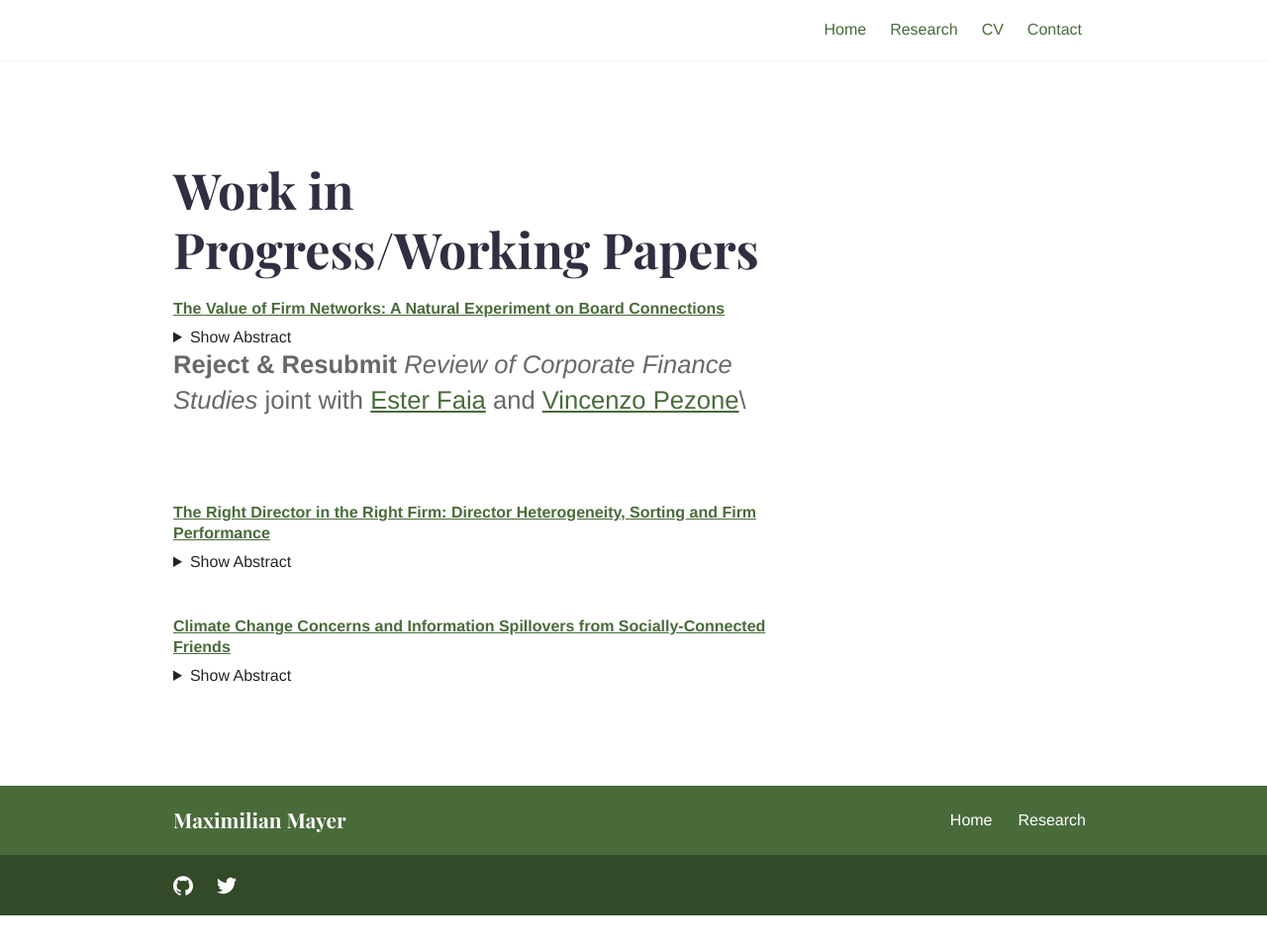
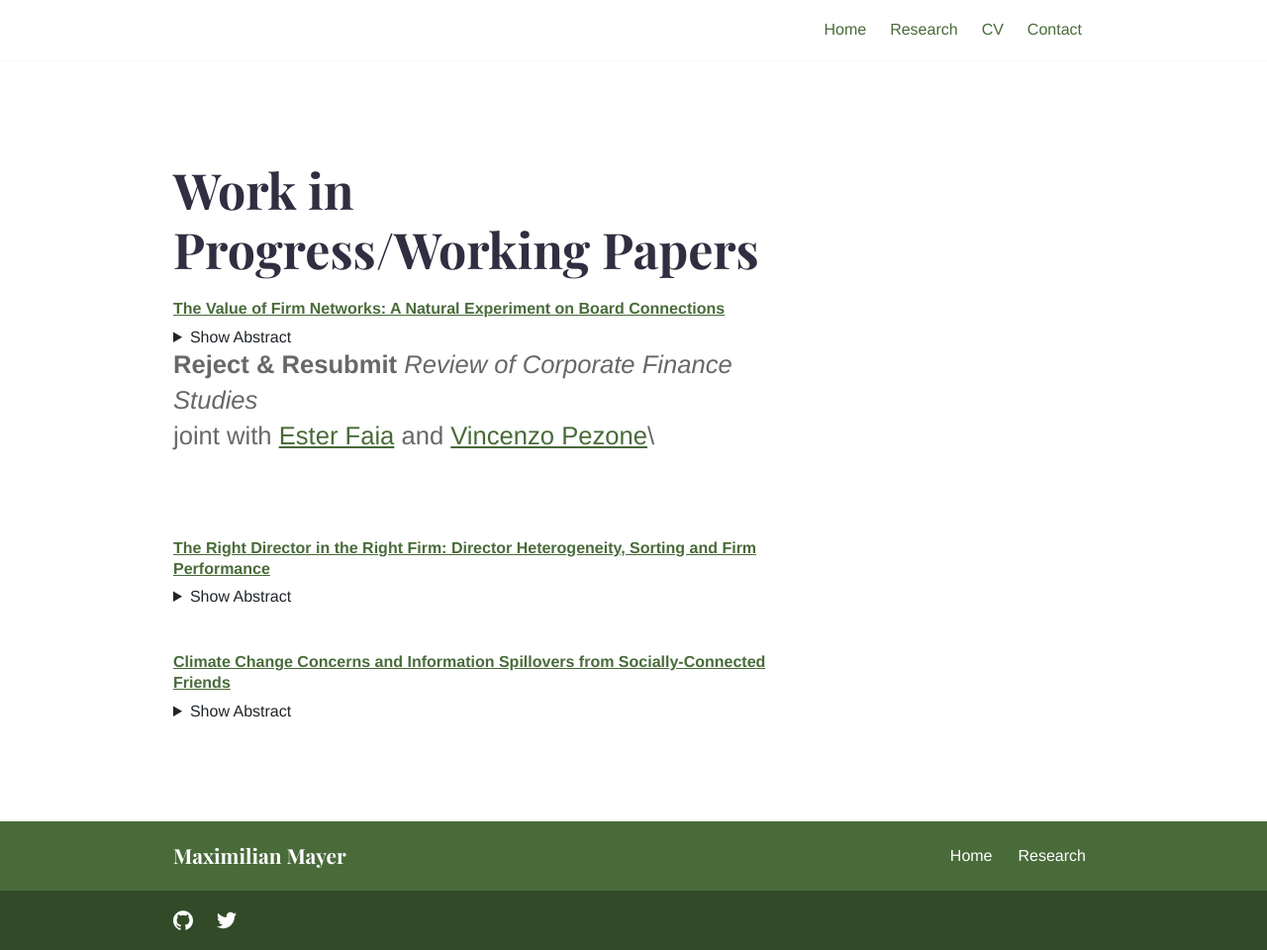
Before and after one commit to mayer-max/mayer-max.github.io, a Jekyll site: the page built from _services/01_wp.md, in a window 1280 px wide. Shown: the whole page at 99% size. Built offline with Jekyll 4.4.1, drawn with Linux system fonts in a browser that asks for light colours; before the commit the page ends 925 px from its top, so only the background shows below that.

Commit message:
Update 01_wp.md

```diff
--- a/_services/01_wp.md
+++ b/_services/01_wp.md
@@ -10,7 +10,7 @@ weight: 1
 We present causal evidence on the effect of boardroom networks on firm value and compensation policies. We exploit a ban on interlocking directorates of Italian financial and insurance companies as exogenous variation and show that firms that lose centrality in the network experience negative abnormal returns around the announcement date. The key driver of our results is the role of boardroom connections in reducing asymmetric information. The complementarities with the input-output and cross-ownership networks are consistent with this channel. Using hand-collected data, we also show that network centrality has a positive effect on directors’ compensation, providing evidence of rent sharing.
 </div>
 </details>
-**Reject & Resubmit** *Review of Corporate Finance Studies*
+**Reject & Resubmit** *Review of Corporate Finance Studies*\
 joint with [Ester Faia](https://sites.google.com/view/esterfaia) and [Vincenzo Pezone](https://sites.google.com/site/vpezone/)\
 
 <br>
```
